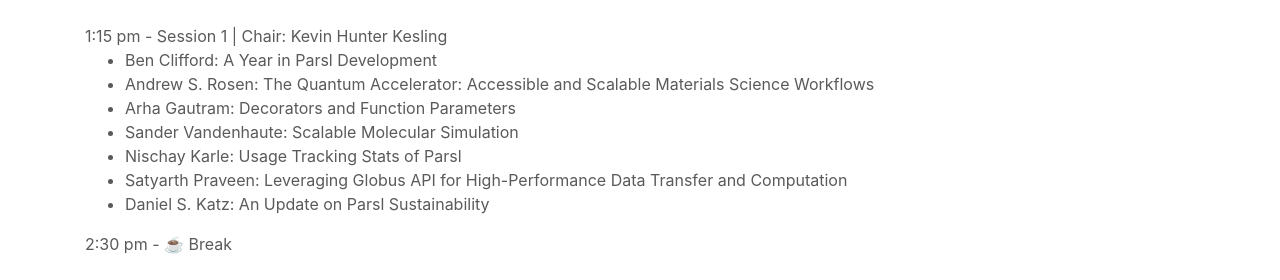
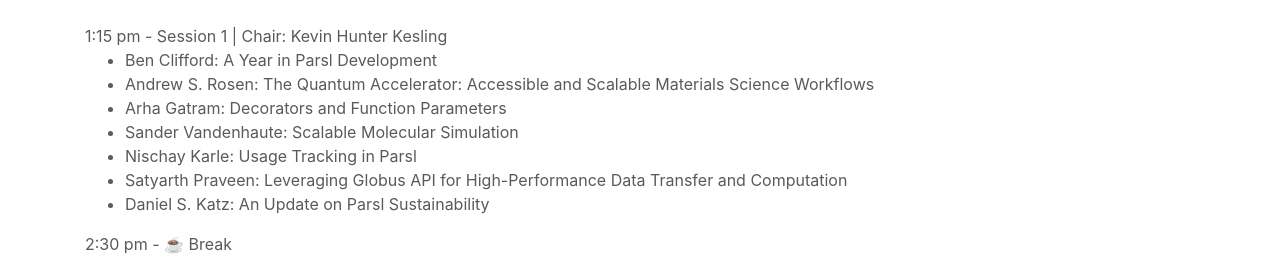
Before and after one commit to Parsl/parsl.github.io, a Jekyll site: the page built from parslfest/parslfest2024.html, in a window 1280 px wide and 900 px high, scrolled down 1524 px. Shown: the part 162-442 px from the top of the window. Built offline with Jekyll 4.4.1, drawn with Linux system fonts in a browser that asks for light colours.

Commit message:
Update speaker info
Nishay's talk title and Arha's last name

```diff
--- a/parslfest/parslfest2024.html
+++ b/parslfest/parslfest2024.html
@@ -118,9 +118,9 @@
       <ul>
 	<li>Ben Clifford: A Year in Parsl Development</li>
 	<li>Andrew S. Rosen: The Quantum Accelerator: Accessible and Scalable Materials Science Workflows</li>
-	<li>Arha Gautram: Decorators and Function Parameters</li>
+	<li>Arha Gatram: Decorators and Function Parameters</li>
 	<li>Sander Vandenhaute: Scalable Molecular Simulation</li>
-	<li>Nischay Karle: Usage Tracking Stats of Parsl</li>
+	<li>Nischay Karle: Usage Tracking in Parsl</li>
 	<li>Satyarth Praveen: Leveraging Globus API for High-Performance Data Transfer and Computation</li>
 	<li>Daniel S. Katz: An Update on Parsl Sustainability</li>
       </ul>
```
